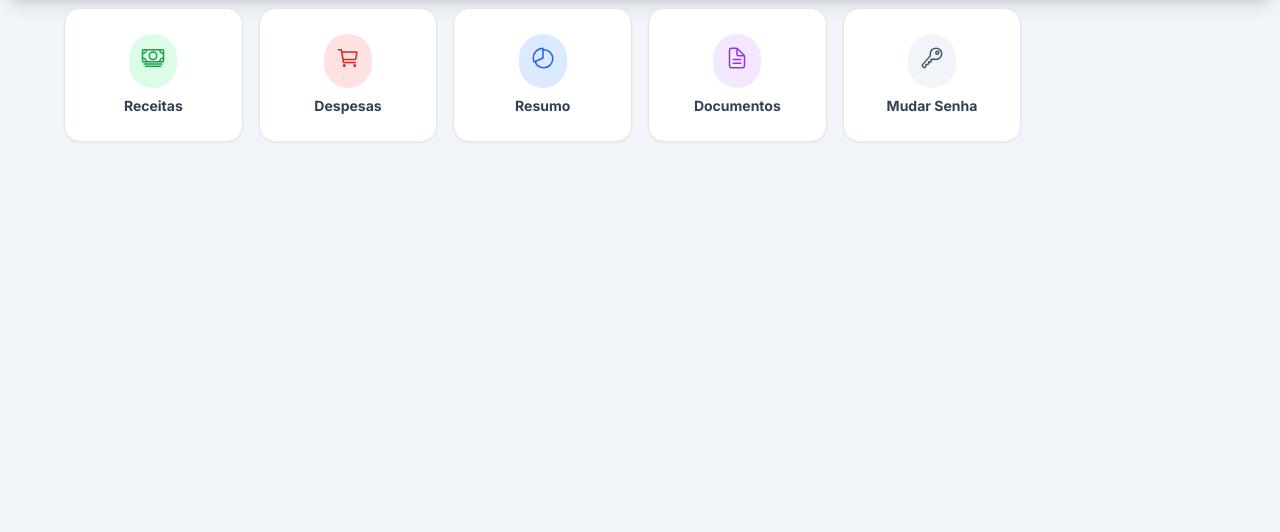
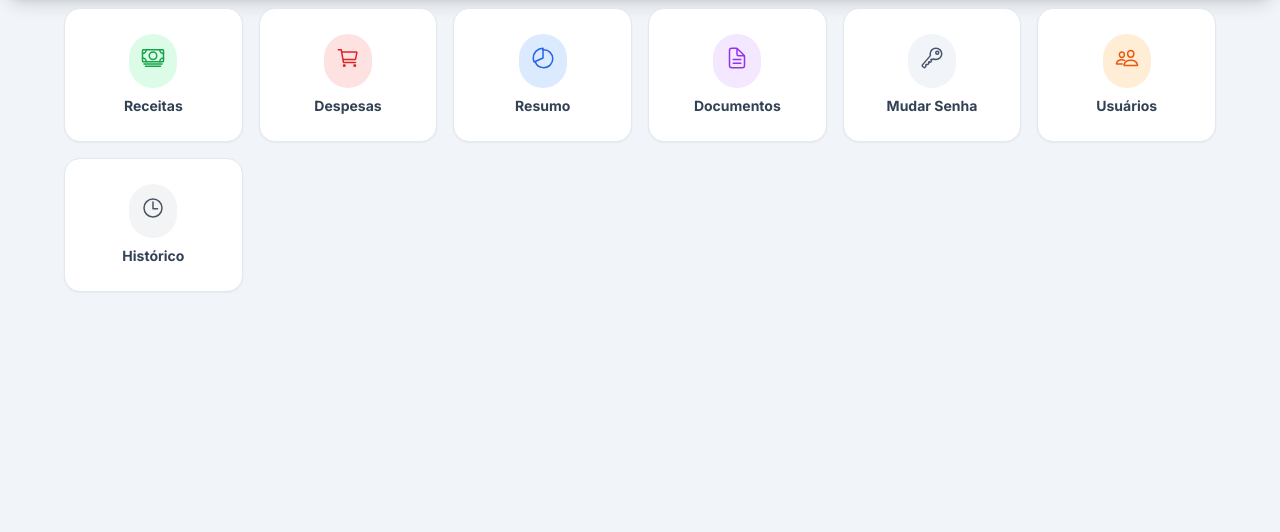
Before and after one commit to azelbr/rested, a PHP site: page /dashboard.php in a window 1280 px wide. Shown: the part 188-720 px from the top of the page. Run offline with PHP 8.4, Linux system fonts and the light colour scheme; a user stored in the database is signed in; some libraries are stand-ins or nearby versions.

Commit message:
corrigido acesso historico

```diff
--- a/dashboard.php
+++ b/dashboard.php
@@ -113,6 +113,26 @@ require 'src/head.php';
                 <span class="font-bold text-slate-700 text-sm">Mudar Senha</span>
             </a>
 
+            <?php if ($role === 'admin'): ?>
+                <!-- Admin: Usuários -->
+                <a href="usuarios.php"
+                    class="bg-white p-4 rounded-2xl shadow-sm border border-slate-200 flex flex-col items-center justify-center gap-2 aspect-[4/3] active:scale-95 transition-transform hover:shadow-md">
+                    <div class="bg-orange-100 text-orange-600 p-3 rounded-full">
+                        <ion-icon name="people-outline" class="text-2xl"></ion-icon>
+                    </div>
+                    <span class="font-bold text-slate-700 text-sm">Usuários</span>
+                </a>
+
+                <!-- Admin: Histórico -->
+                <a href="logs.php"
+                    class="bg-white p-4 rounded-2xl shadow-sm border border-slate-200 flex flex-col items-center justify-center gap-2 aspect-[4/3] active:scale-95 transition-transform hover:shadow-md">
+                    <div class="bg-gray-100 text-gray-600 p-3 rounded-full">
+                        <ion-icon name="time-outline" class="text-2xl"></ion-icon>
+                    </div>
+                    <span class="font-bold text-slate-700 text-sm">Histórico</span>
+                </a>
+            <?php endif; ?>
+
         </div>
     </main>
 
```
